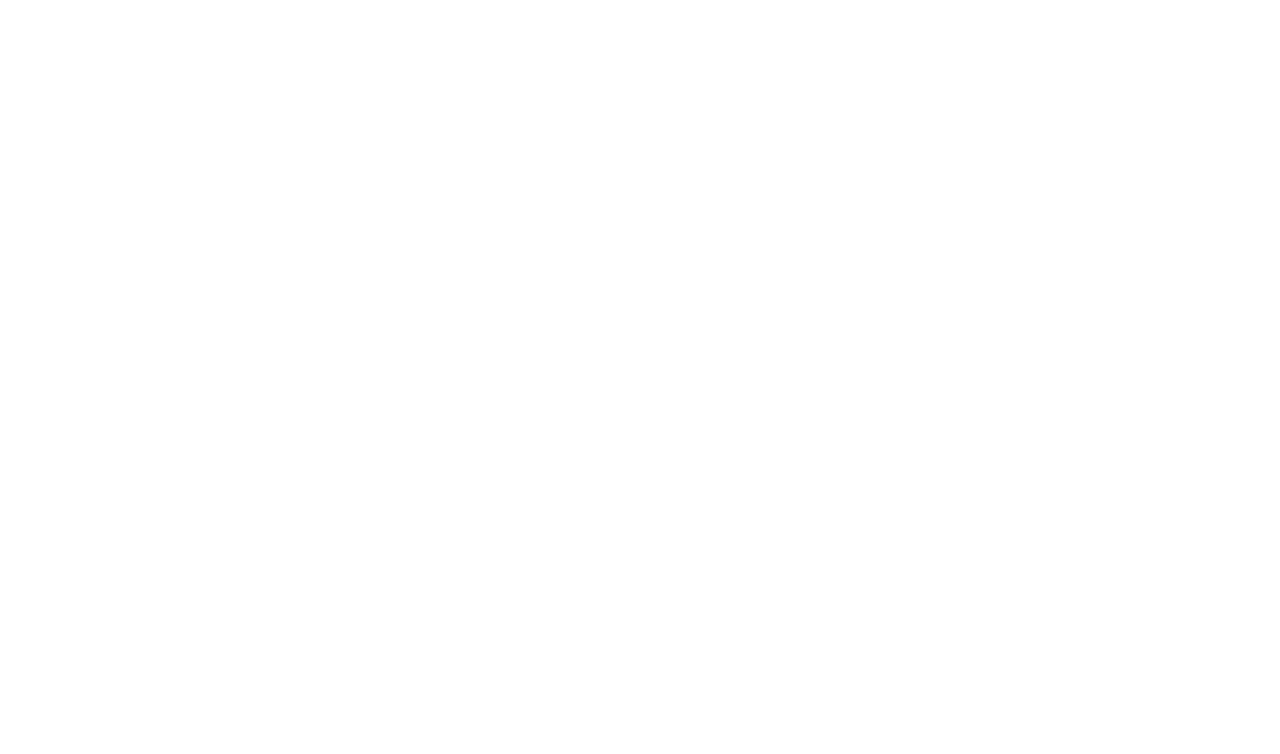
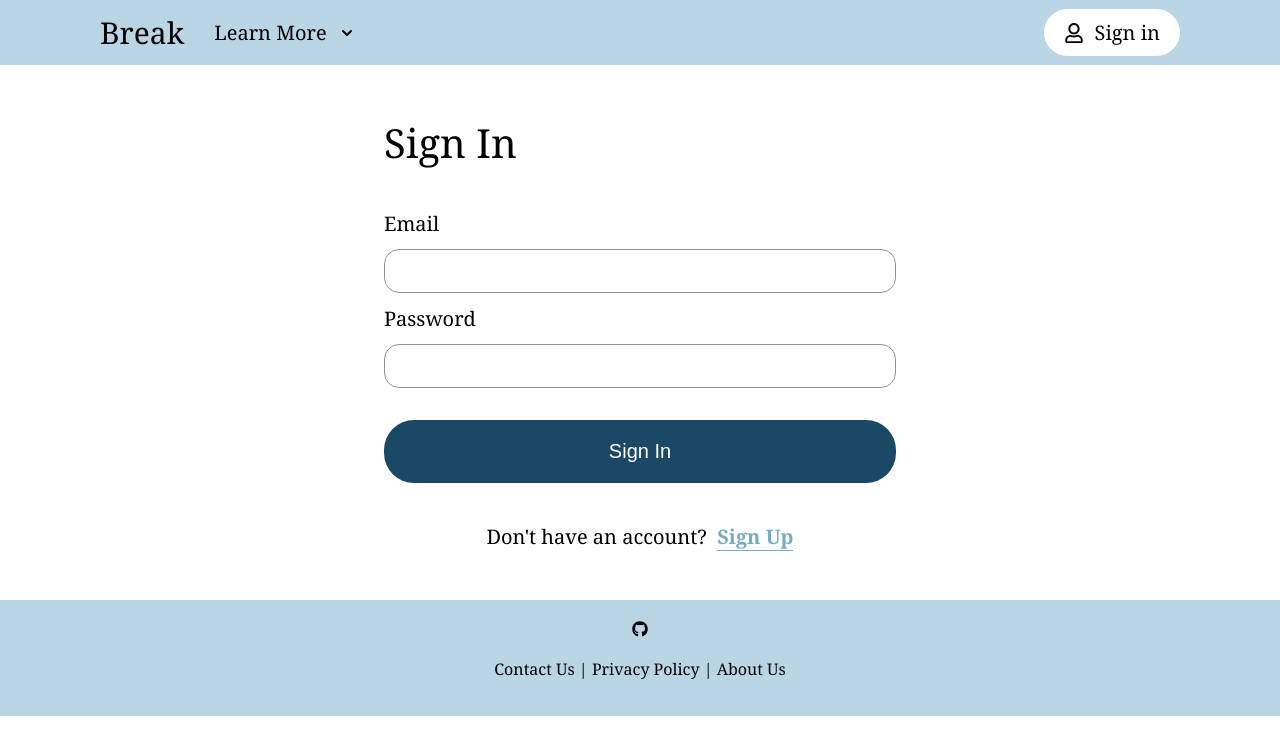
Before and after one commit to jenniferdinh1997/gradschool-frontend, a React (Create React App) app: page /signin in a window 1280 px wide. Before the commit this address had no page. Shown: the top 754 px of the page. Built offline with nearby package versions, Linux system fonts and the light colour scheme.

Commit message:
create sign in page

```diff
--- a/config/database.js
+++ b/config/database.js
@@ -14,7 +14,8 @@
 const connectDB = async () => {
     try {
         await mongoose.connect(process.env.DATABASE_URL, {
-            useNewUrlParser: true
+            useNewUrlParser: true,
+            useCreateIndex: true
         });
         console.log("MongoDB connected");
     } catch(err) {
--- a/package.json
+++ b/package.json
@@ -9,6 +9,7 @@
     "bcryptjs": "^2.4.3",
     "dotenv": "^16.1.0",
     "express": "^4.18.2",
+    "express-validator": "^7.0.1",
     "gravatar": "^1.8.2",
     "jsonwebtoken": "^9.0.0",
     "mongodb": "^5.5.0",
--- a/server.js
+++ b/server.js
@@ -3,6 +3,7 @@
 const path = require("path");
 const logger = require("morgan");
 const connectDB = require("./config/database");
+const {check, validationResult} = require("express-validator/check");
 
 const app = express();
 
--- a/src/App.jsx
+++ b/src/App.jsx
@@ -2,6 +2,7 @@
 import { BrowserRouter as Router, Routes, Route } from "react-router-dom";
 import Home from "./screens/home/Home";
 import Signup from "./screens/signup/Signup";
+import Signin from "./screens/signin/Signin";
 import Error from "./screens/error/Error";
 
 function App() {
@@ -15,6 +16,9 @@
                     path="/signup"
                     element={<Signup />} />
                 <Route
+                    path="/signin"
+                    element={<Signin />} />
+                <Route
                     path="/error"
                     element={<Error />} />
             </Routes>
--- a/src/components/header/Header.jsx
+++ b/src/components/header/Header.jsx
@@ -14,7 +14,7 @@
 
             <div className="header-right">
                 <button id="login-btn">
-                    <Link to="/signup" id="login-link">
+                    <Link to="/signin" id="login-link">
                         <FaRegUser /> &nbsp;
                         Sign in
                     </Link>
--- /dev/null
+++ b/src/screens/signin/Signin.css
@@ -0,0 +1,43 @@
+.signin-container {
+    width:40%;
+    margin: 50px auto;
+}
+
+.signin-container > p {
+    font-size: 40px;
+}
+
+.signin-form {
+    font-size: 20px;
+}
+
+.signin-form input {
+    border-radius: 15px;
+}
+
+#signin-button {
+    margin: 20px auto;
+    width: 100%;
+    background-color: #1B4965;
+    border-style: none;
+    padding: 20px 60px;
+    border-radius: 30px;
+    font-size: 20px;
+    color: white;
+}
+
+#signin-button:hover {
+    background-color: #5FA8D3;
+}
+
+#signup-lnk {
+    font-size: 20px;
+    text-align: center;
+}
+
+#signup-lnk a {
+    color: #78ACC1;
+    font-weight: 600;
+    text-decoration: none;
+    border-bottom: 1px solid #78acc1;
+}
--- /dev/null
+++ b/src/screens/signin/Signin.jsx
@@ -0,0 +1,43 @@
+import React from "react";
+import { Link } from "react-router-dom";
+import Header from "../../components/header/Header";
+import Footer from "../../components/Footer/Footer";
+import "./Signin.css";
+
+const Signin = () => {
+    return (
+        <>
+            <Header />
+            <div className="signin-container">
+                <p>Sign In</p>
+                <form className="signin-form">
+                    <section id="signup-section">
+                        <label>Email</label>
+                        <input
+                            type="email"
+                            id="email"/>
+                    </section>
+                    <section id="signup-section">
+                        <label>Password</label>
+                        <input
+                            type="password"
+                            id="password"/>
+                    </section>
+                    <button
+                        type="submit"
+                        id="signin-button">
+                        Sign In
+                    </button>
+                </form>
+
+                <p id="signup-lnk">
+                    Don't have an account? &nbsp;
+                    <Link to="/signup">Sign Up</Link>
+                </p>
+            </div>
+            <Footer />
+        </>
+    )
+}
+
+export default Signin;
--- a/src/screens/signup/Signup.css
+++ b/src/screens/signup/Signup.css
@@ -99,4 +99,6 @@
 #login-redirect a {
     color: #78ACC1;
     font-weight: 600;
+    text-decoration: none;
+    border-bottom: 1px solid #78acc1;
 }
--- a/src/screens/signup/Signup.jsx
+++ b/src/screens/signup/Signup.jsx
@@ -63,7 +63,7 @@
                     </form>
 
                     <p id="login-redirect">Already have an account? &nbsp;
-                        <Link to="/login">Sign in</Link>
+                        <Link to="/signin">Sign in</Link>
                     </p>
                 </div>
             </div>
```
Also changed, not shown: config/auth.js (added, +20 -0 lines), controllers/users.js (+62 -0 lines), routes/api/users.js (+13 -5 lines), 1 other file (tests, documents, lock files or other folders).
